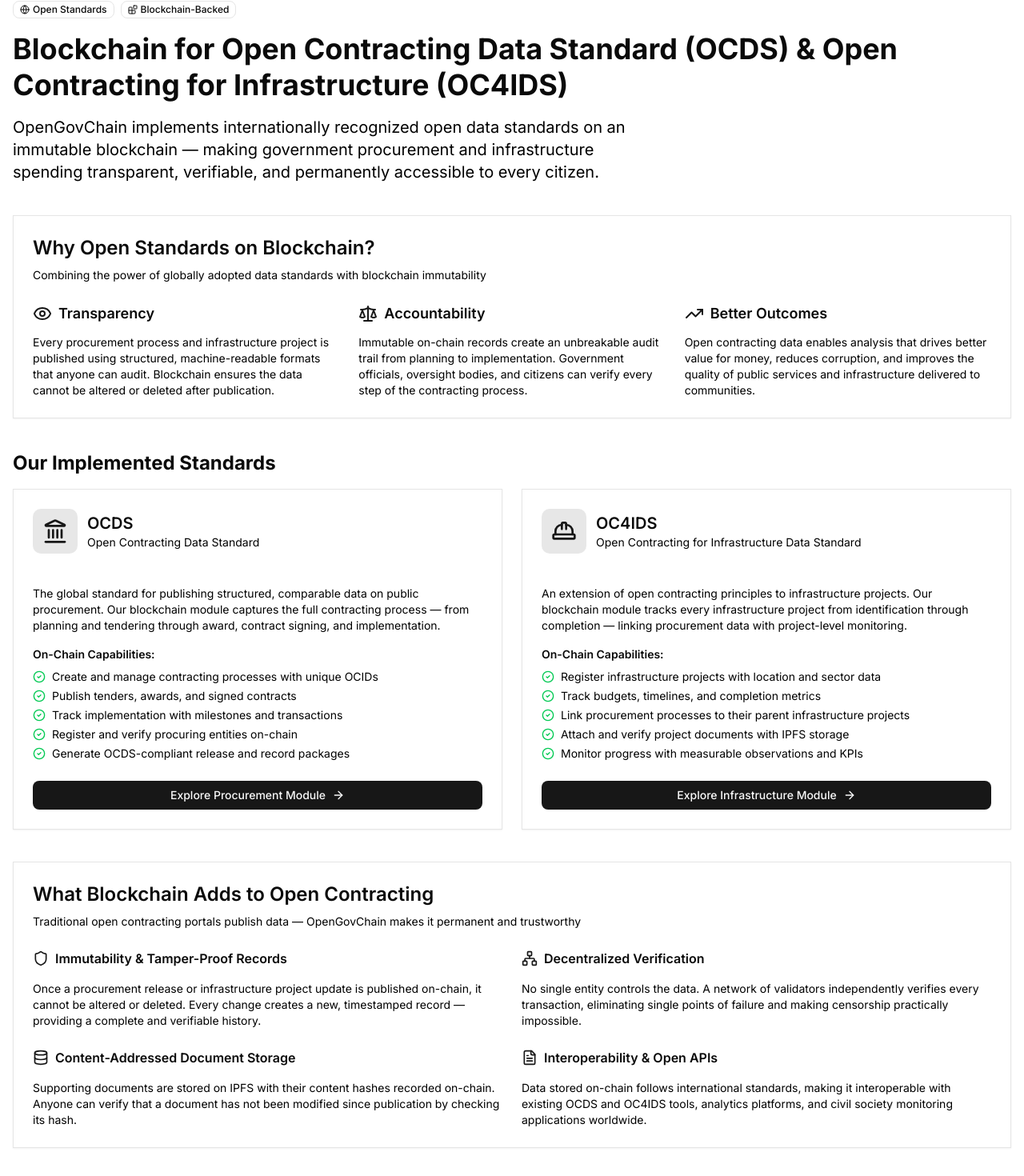
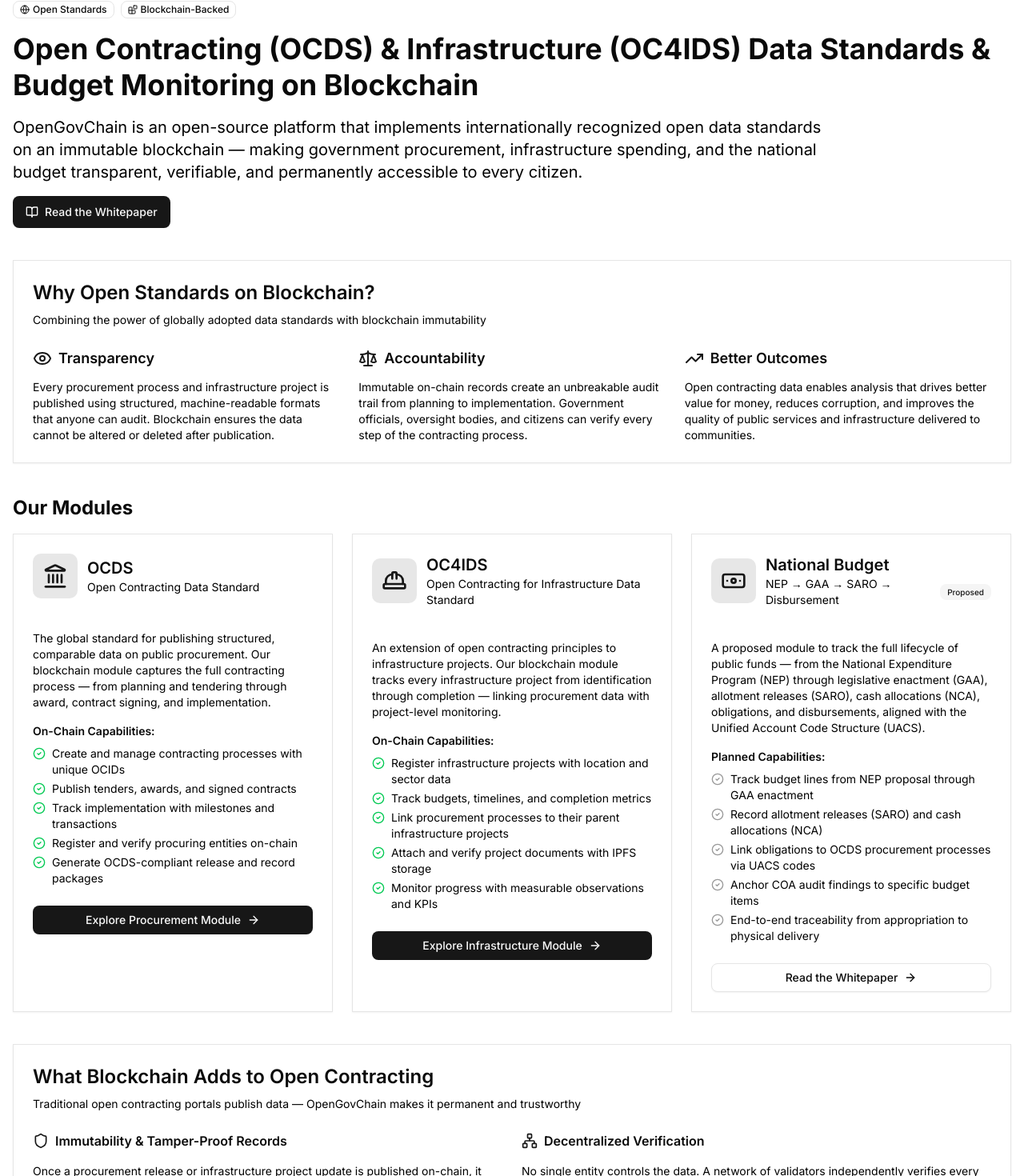
Before and after one commit to bettergovph/govchain, a Next.js app in the folder web/: page / in a window 1280 px wide. Shown: the part 128-1598 px from the top of the page at 80% size. Built offline with nearby package versions, Linux system fonts and the light colour scheme.

Commit message:
feat: explicit objectives

```diff
--- a/web/src/app/page.tsx
+++ b/web/src/app/page.tsx
@@ -22,13 +22,15 @@
   TrendingUp,
   Landmark,
   HardHat,
+  Banknote,
+  BookOpen,
 } from "lucide-react";
 import Link from "next/link";
 
 export const metadata = {
   title: "OpenGovChain - Open Standards on Blockchain for Government Transparency",
   description:
-    "Blockchain-backed Open Contracting Data Standard (OCDS) and Open Contracting for Infrastructure (OC4IDS) for transparent, verifiable, and permanent government procurement and infrastructure data.",
+    "Blockchain-backed Open Contracting Data Standard (OCDS), Open Contracting for Infrastructure (OC4IDS), and National Budget tracking for transparent, verifiable, and permanent government fiscal data.",
 };
 
 export default function Home() {
@@ -48,16 +50,22 @@
         </div>
 
         <h1 className="text-4xl font-bold text-foreground leading-tight">
-          Blockchain for Open Contracting Data Standard (OCDS) &amp; Open
-          Contracting for Infrastructure (OC4IDS)
+          Open Contracting (OCDS) & Infrastructure (OC4IDS) Data Standards &amp; Budget Monitoring on Blockchain
         </h1>
 
-        <p className="text-xl text-muted-foreground max-w-3xl">
-          OpenGovChain implements internationally recognized open data standards
-          on an immutable blockchain — making government procurement and
-          infrastructure spending transparent, verifiable, and permanently
-          accessible to every citizen.
+        <p className="text-xl text-muted-foreground max-w-5xl">
+          OpenGovChain is an open-source platform that implements internationally recognized open data standards
+          on an immutable blockchain — making government procurement,
+          infrastructure spending, and the national budget transparent,
+          verifiable, and permanently accessible to every citizen.
         </p>
+
+        <Link href="/whitepaper">
+          <Button size="lg" className="gap-2">
+            <BookOpen className="h-5 w-5" />
+            Read the Whitepaper
+          </Button>
+        </Link>
       </div>
 
       {/* Why Open Standards Matter */}
@@ -111,10 +119,10 @@
         </CardContent>
       </Card>
 
-      {/* The Two Standards */}
+      {/* The Three Modules */}
       <div className="space-y-4">
-        <h2 className="text-2xl font-bold">Our Implemented Standards</h2>
-        <div className="grid gap-6 md:grid-cols-2">
+        <h2 className="text-2xl font-bold">Our Modules</h2>
+        <div className="grid gap-6 md:grid-cols-2 lg:grid-cols-3">
           {/* OCDS Card */}
           <Card className="flex flex-col">
             <CardHeader>
@@ -214,6 +222,60 @@
               </Link>
             </CardContent>
           </Card>
+
+          {/* Budget Card */}
+          <Card className="flex flex-col">
+            <CardHeader>
+              <div className="flex items-center gap-3 mb-2">
+                <div className="p-3 bg-primary/10 rounded-lg">
+                  <Banknote className="h-8 w-8 text-primary" />
+                </div>
+                <div>
+                  <CardTitle className="text-xl">National Budget</CardTitle>
+                  <CardDescription className="flex items-center gap-1.5">
+                    NEP &rarr; GAA &rarr; SARO &rarr; Disbursement
+                    <Badge variant="secondary" className="text-[10px] ml-1">
+                      Proposed
+                    </Badge>
+                  </CardDescription>
+                </div>
+              </div>
+            </CardHeader>
+            <CardContent className="flex-1 space-y-4">
+              <p className="text-sm text-muted-foreground">
+                A proposed module to track the full lifecycle of public funds
+                — from the National Expenditure Program (NEP) through
+                legislative enactment (GAA), allotment releases (SARO), cash
+                allocations (NCA), obligations, and disbursements, aligned
+                with the Unified Account Code Structure (UACS).
+              </p>
+
+              <div className="space-y-2">
+                <h4 className="font-semibold text-sm">Planned Capabilities:</h4>
+                <ul className="space-y-1">
+                  {[
+                    "Track budget lines from NEP proposal through GAA enactment",
+                    "Record allotment releases (SARO) and cash allocations (NCA)",
+                    "Link obligations to OCDS procurement processes via UACS codes",
+                    "Anchor COA audit findings to specific budget items",
+                    "End-to-end traceability from appropriation to physical delivery",
+                  ].map((item) => (
+                    <li key={item} className="flex items-start gap-2">
+                      <CheckCircle2 className="h-4 w-4 text-muted-foreground/40 mt-0.5 flex-shrink-0" />
+                      <span className="text-sm text-muted-foreground">{item}</span>
+                    </li>
+                  ))}
+                </ul>
+              </div>
+
+              <Link href="/whitepaper#budget">
+                <Button variant="outline" className="w-full gap-2 mt-2">
+                  Read the Whitepaper
+                  <ArrowRight className="h-4 w-4" />
+                </Button>
+              </Link>
+            </CardContent>
+          </Card>
         </div>
       </div>
 
@@ -271,10 +333,10 @@
                 Interoperability &amp; Open APIs
               </h3>
               <p className="text-sm text-muted-foreground">
-                Data stored on-chain follows international standards, making it
-                interoperable with existing OCDS and OC4IDS tools, analytics
-                platforms, and civil society monitoring applications
-                worldwide.
+                Data stored on-chain follows international standards (OCDS,
+                OC4IDS, UACS), making it interoperable with existing open
+                contracting tools, analytics platforms, and civil society
+                monitoring applications worldwide.
               </p>
             </div>
           </div>
@@ -406,13 +468,19 @@
             </h2>
             <p className="text-muted-foreground max-w-2xl mx-auto">
               OpenGovChain is open source and free for any government agency or
-              organization. Help us build a future where every public
-              contract and infrastructure project is transparent, verifiable,
-              and accountable.
+              organization. Help us build a future where every public peso
+              — from appropriation to procurement to physical delivery —
+              is transparent, verifiable, and accountable.
             </p>
             <div className="flex flex-wrap justify-center gap-3">
+              <Link href="/whitepaper">
+                <Button size="lg" className="gap-2">
+                  <BookOpen className="h-5 w-5" />
+                  Read the Whitepaper
+                </Button>
+              </Link>
               <Link href="/standards/ocds">
-                <Button size="lg" className="gap-2">
+                <Button size="lg" variant="outline" className="gap-2">
                   <Landmark className="h-5 w-5" />
                   Explore OCDS Module
                 </Button>
--- a/web/src/app/whitepaper/page.tsx
+++ b/web/src/app/whitepaper/page.tsx
@@ -125,8 +125,22 @@
           and a proposed National Budget Module for the Philippine budget cycle.
         </p>
         <p className="text-xs text-muted-foreground">
-          Version 0.1 &middot; February 2025 &middot; BetterGov.PH
+          DRAFT &mdash; Version 0.1 &middot; Last updated 2026-02-15 &middot; BetterGov.PH
         </p>
+
+        <div className="flex items-start gap-3 p-4 rounded-lg border border-amber-300/50 bg-amber-50/50 dark:border-amber-800/50 dark:bg-amber-950/30">
+          <Shield className="h-5 w-5 text-amber-500 flex-shrink-0 mt-0.5" />
+          <div>
+            <p className="text-sm font-medium text-amber-800 dark:text-amber-300">
+              Draft Document
+            </p>
+            <p className="text-xs text-amber-700/80 dark:text-amber-400/70 mt-0.5">
+              This whitepaper is a living document in draft state. Objectives,
+              module designs, and technical details are subject to change as the
+              project evolves. Feedback and contributions are welcome.
+            </p>
+          </div>
+        </div>
       </div>
 
       {/* ---------------------------------------------------------------- */}
```
